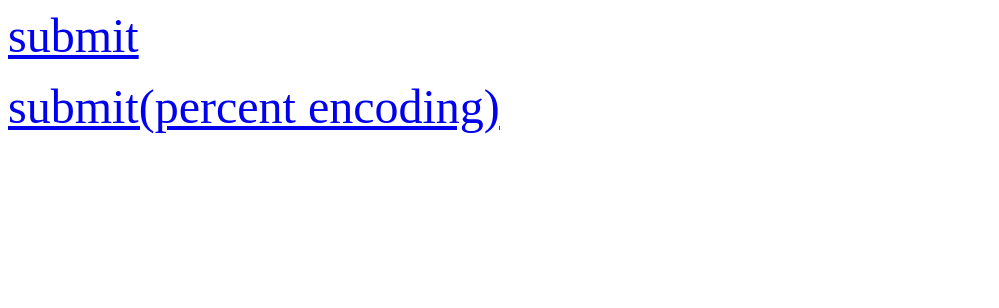
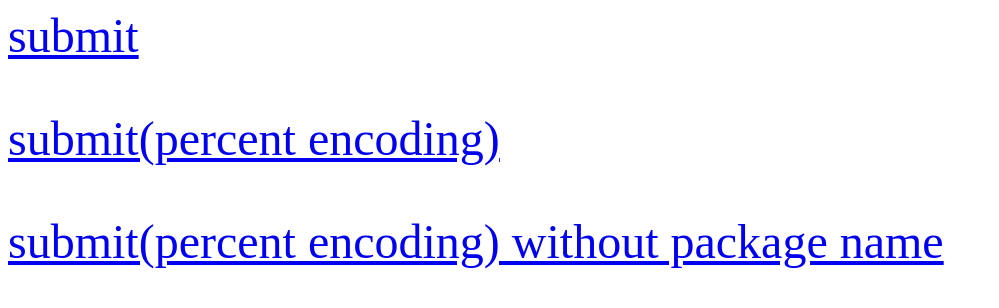
Before and after one commit to ryankr/ryankr.github.io, a plain HTML site: page index.html in a window 1280 px wide. Shown: the whole page, without its empty margins (0-999 px from the left). Drawn offline with Linux system fonts and the light colour scheme.

Commit message:
no message

```diff
--- a/index.html
+++ b/index.html
@@ -4,6 +4,8 @@
 <a href="intent://kakaopay/pg?url=https://mockup-pg-web.kakao.com/v1/d7d1518f156dab6c0fa31b73fb6bc119f5b91edd3ecc18984e7936bbaee5c358/order/#Intent;scheme=kakaotalk;package=com.kakao.talk;end">submit</a>
 <p>
 <a href="intent://kakaopay/pg?url=https%3A%2F%2Fmockup-pg-web.kakao.com%2Fv1%2Fd7d1518f156dab6c0fa31b73fb6bc119f5b91edd3ecc18984e7936bbaee5c358%2Forder/#Intent;scheme=kakaotalk;package=com.kakao.talk;end">submit(percent encoding)</a>
+<p>
+<a href="intent://kakaopay/pg?url=https%3A%2F%2Fmockup-pg-web.kakao.com%2Fv1%2Fd7d1518f156dab6c0fa31b73fb6bc119f5b91edd3ecc18984e7936bbaee5c358%2Forder/#Intent;scheme=kakaotalk;end">submit(percent encoding) without package name</a>
 </font>
 <p>
 </body>
```
